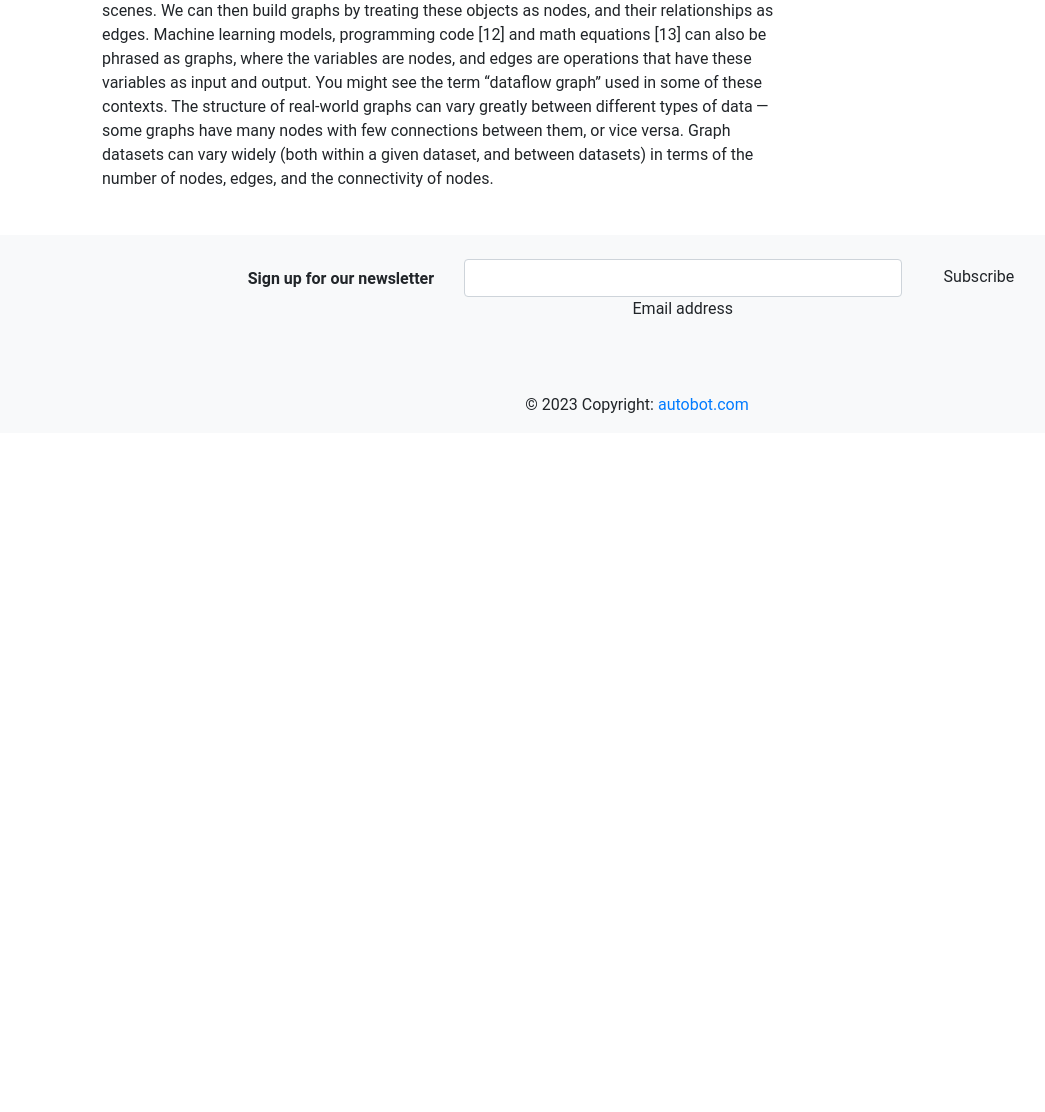
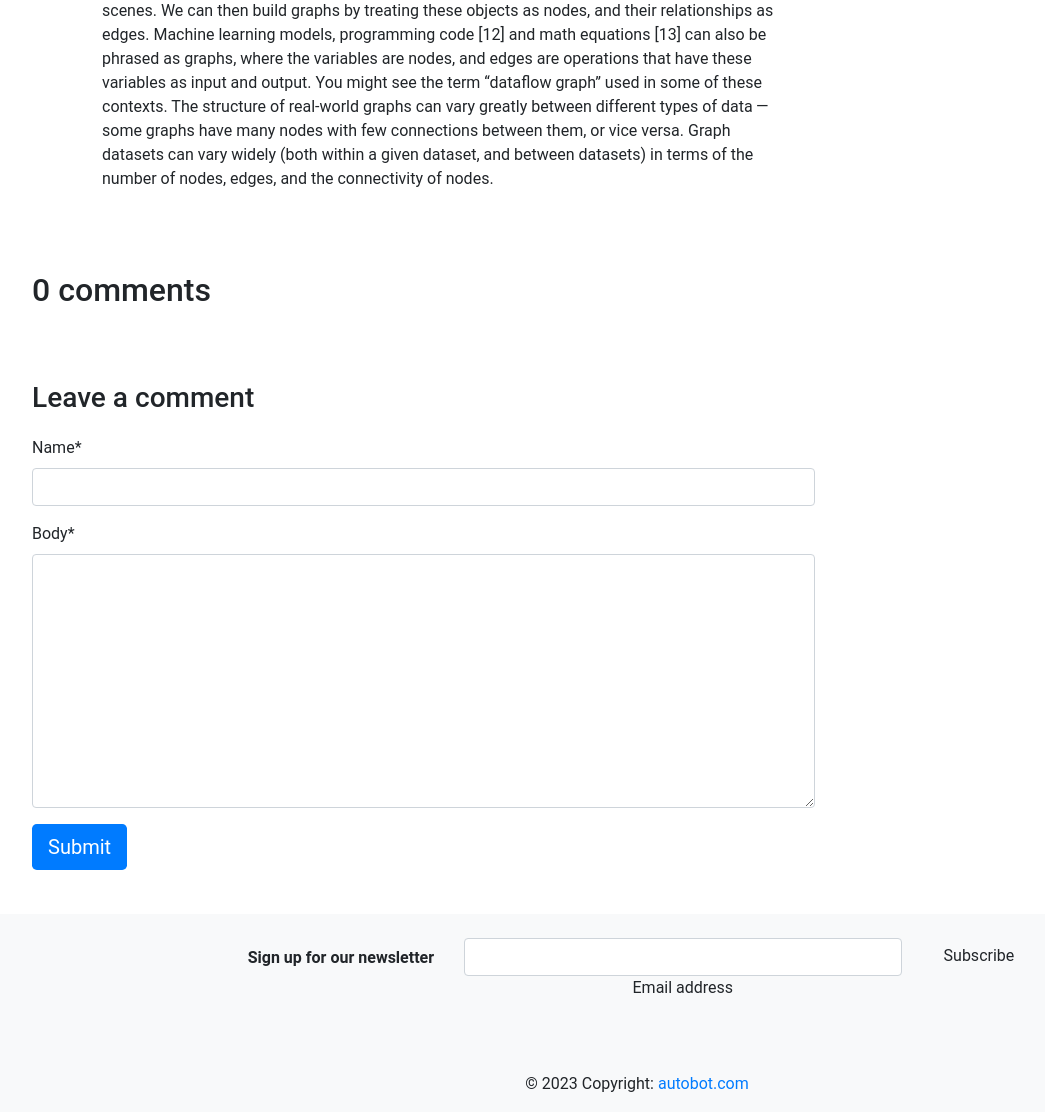
Before and after one commit to deepakdubey8756/simple-bloging-application, a Django app: a page that uses blog/templates/blog/post_detail.html in a window 1280 px wide. Shown: the part 697-1809 px from the top of the page, without its empty margins (3-1048 px from the left). Before the commit the page ends 1110 px from the top, so only its background shows below. Run offline with Django 4.2, Linux system fonts and the light colour scheme; data comes from the database, SQL or seed files in the repository; both versions use the stored data as it was after the commit; some libraries are stand-ins or nearby versions.

Commit message:
added comment feature

```diff
--- /dev/null
+++ b/blog/forms.py
@@ -0,0 +1,7 @@
+from .models import Comment
+from django import forms
+
+class CommentForm(forms.ModelForm):
+    class Meta:
+        model = Comment
+        fields = ('name', 'body')
--- a/blog/models.py
+++ b/blog/models.py
@@ -1,4 +1,5 @@
 from django.db import models
+
 from django.contrib.auth.models import User
 # Create your models here.
 
@@ -24,3 +25,19 @@ class Post(models.Model):
 
     def __str__(self):
         return self.title
+
+
+class Comment(models.Model):
+    post = models.ForeignKey(Post, on_delete=models.CASCADE, related_name='comments')
+    name = models.CharField(max_length=80)
+    body = models.TextField()
+    created_on = models.DateTimeField(auto_now=True)
+    active = models.BooleanField(default=False)
+
+
+    class Meta:
+        ordering = ['created_on']
+
+
+    def __str__(self):
+        return 'Comment {} by {}'.format(self.body, self.name)
--- a/blog/templates/blog/post_detail.html
+++ b/blog/templates/blog/post_detail.html
@@ -22,4 +22,44 @@
   </div>
 </div>
 
+
+
+<div class="col-md-8 card mb-4  mt-3 ">
+  <div class="card-body">
+    <!-- comments -->
+    <h2>{{ comments.count }} comments</h2>
+
+    {% for comment in comments %}
+    <div class="comments" style="padding: 10px;">
+      <p class="font-weight-bold">
+        {{ comment.name }}
+        <span class=" text-muted font-weight-normal">
+          {{ comment.created_on }}
+        </span>
+      </p>
+      {{ comment.body | linebreaks }}
+    </div>
+    {% endfor %}
+  </div>
+</div>
+<div class="col-md-8 card mb-4  mt-3 ">
+  <div class="card-body">
+    {% if new_comment %}
+    <div class="alert alert-success" role="alert">
+      Your comment is awaiting moderation
+    </div>
+    {% else %}
+    <h3>Leave a comment</h3>
+    {% load crispy_forms_tags %}
+    <form method="post" style="margin-top: 1.3em;">
+      {{ comment_form | crispy }}
+      {% csrf_token %}
+      <button type="submit" class="btn btn-primary  btn-lg">Submit</button>
+    </form>
+    {% endif %}
+  </div>
+</div>
+</div>
+</div>
+
 {% endblock content %}
--- a/blog/views.py
+++ b/blog/views.py
@@ -1,17 +1,8 @@
-from django.shortcuts import render, HttpResponse
+from django.shortcuts import render, HttpResponse, get_object_or_404
 from django.contrib.auth.decorators import login_required
-from .models import Post
-# Create your views here.
+from .models import Post, Comment
+from .forms import CommentForm
 from django.views import generic
-
-# class PostList(generic.ListView):
-#     queryset = Post.objects.filter(status=1).order_by('-created_on')
-#     template_name = "index.html"
-
-
-# class PostDetail(generic.ListView):
-#     model = Post
-#     template_name = 'post_details.html'
 
 def index(request):
     post_list = Post.objects.filter(status = 1).order_by('-created_on')
@@ -19,7 +10,22 @@ def index(request):
 
 
 def details(request, slug):
-    post = Post.objects.filter(slug = slug)
-    if len(post) > 0:
-        return render(request, 'blog/post_detail.html', {"post": post[0]})
-    return HttpResponse("Error! Page not found")
+    template_name = "blog/post_detail.html"
+    post = get_object_or_404(Post, slug = slug)
+    comments = post.comments.filter(active=True)
+    new_comments = None
+
+    if request.method == "POST":
+        comment_form =  CommentForm(data=request.POST)
+        if comment_form.is_valid():
+
+            new_comments = comment_form.save(commit=False)
+
+            new_comments.post = post
+
+            new_comments.save()
+
+    else:
+        comment_form = CommentForm()
+
+    return render(request, template_name, {'post':post, 'comments': comments, 'new_comment': new_comments, 'comment_form': comment_form})
```
Also changed, not shown: blog/admin.py (+12 -1 lines), main/settings.py (+5 -20 lines), Readme.md, assets/andThat.png (added), blog/migrations/0004_comment.py (added), db.sqlite3, 1 other file.
